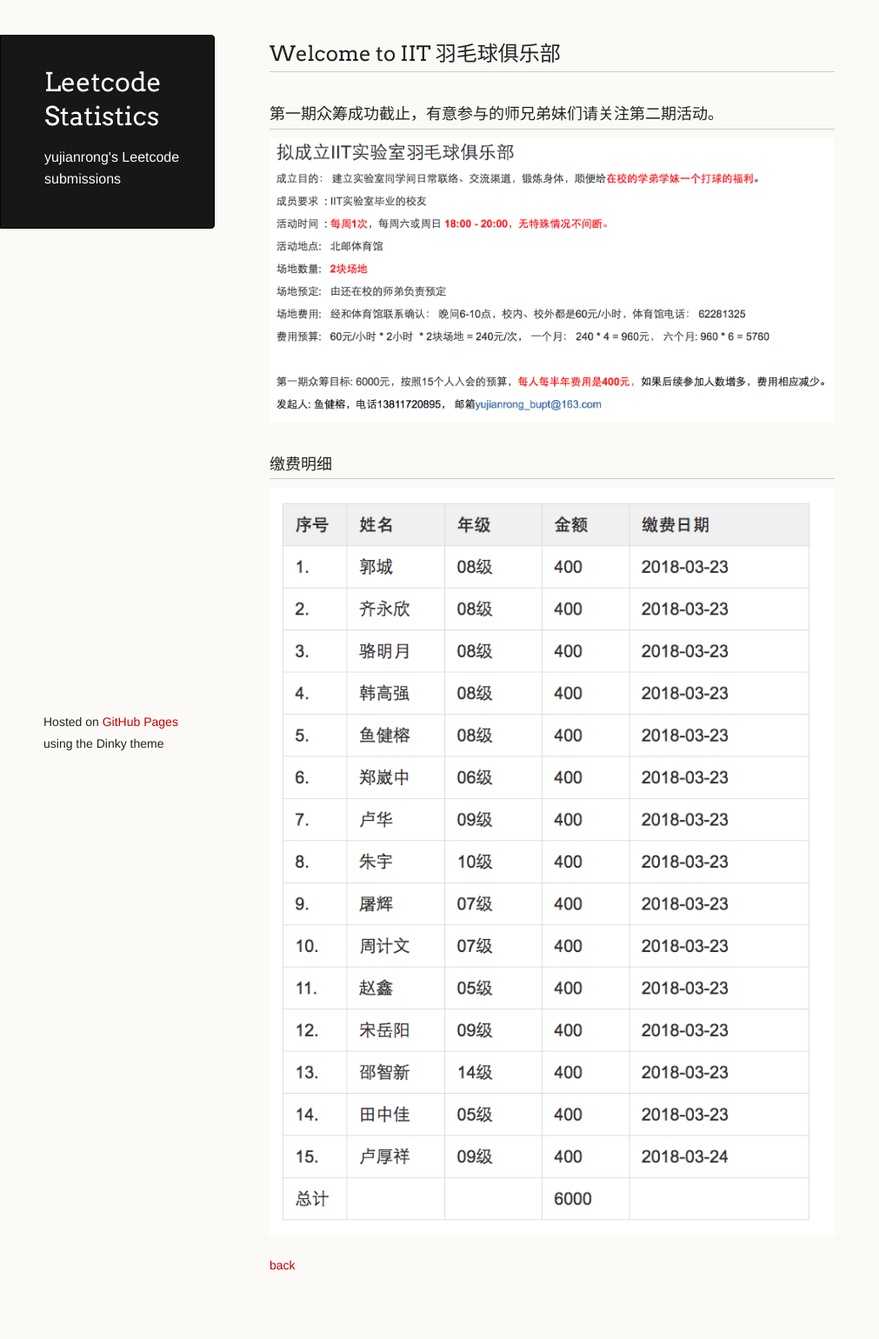
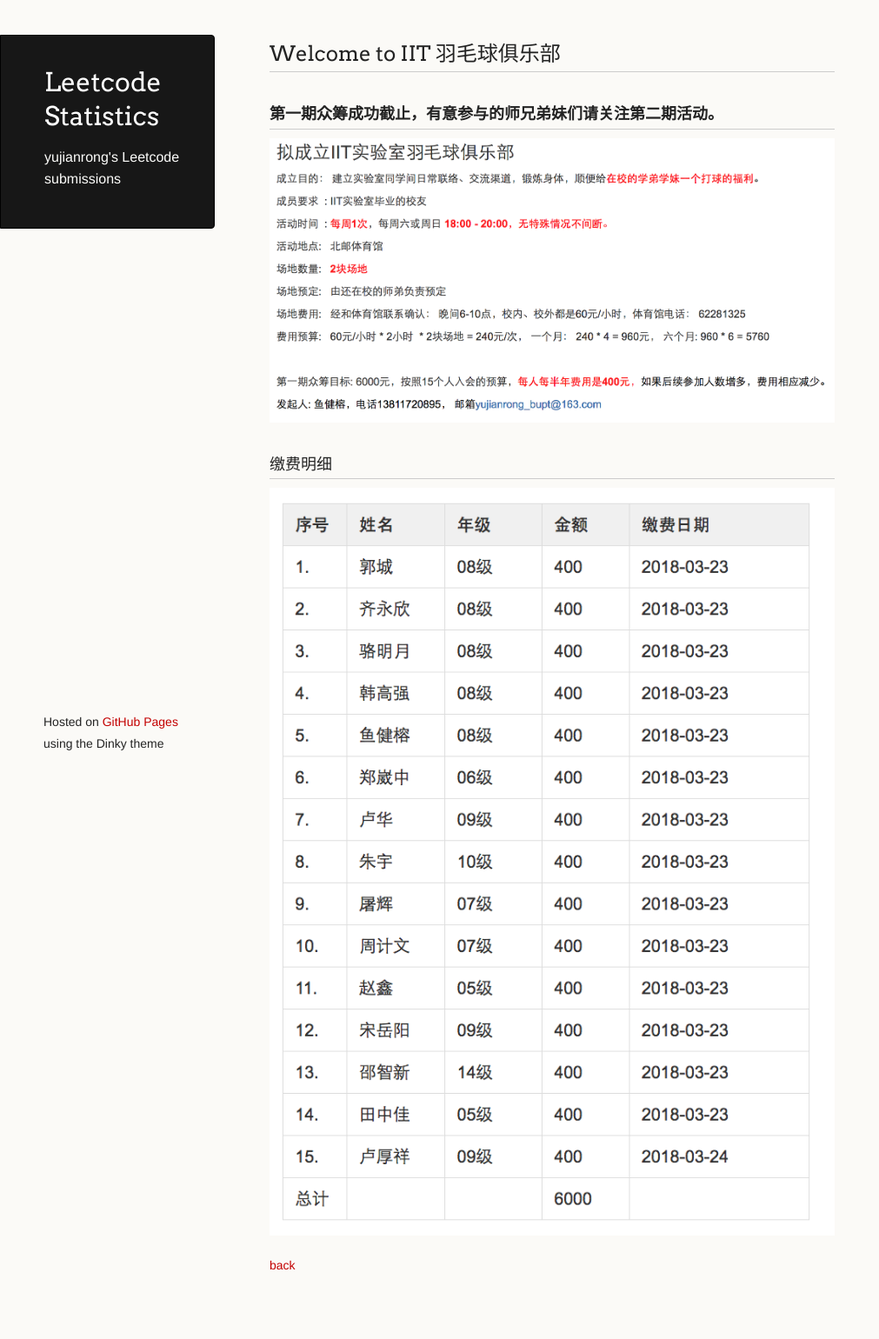
Before and after one commit to yjrhot/yjrhot.github.io, a Jekyll site: the page built from IIT-club.md, in a window 1280 px wide. Shown: the whole page at 87% size, without its empty margins (0-1011 px from the left). Built offline with Jekyll 4.4.1, drawn with Linux system fonts in a browser that asks for light colours; our own code applies the rules of GitHub Pages for plain Markdown files.

Commit message:
little change

```diff
--- a/IIT-club.md
+++ b/IIT-club.md
@@ -4,7 +4,7 @@ layout: default
 
 ## Welcome to  IIT 羽毛球俱乐部
 
-### [](#header-1) 第一期众筹成功截止，有意参与的师兄弟妹们请关注第二期活动。
+### [](#header-1) **第一期众筹成功截止，有意参与的师兄弟妹们请关注第二期活动。**
 
 ![](IIT-club-big.jpg)
 
```
